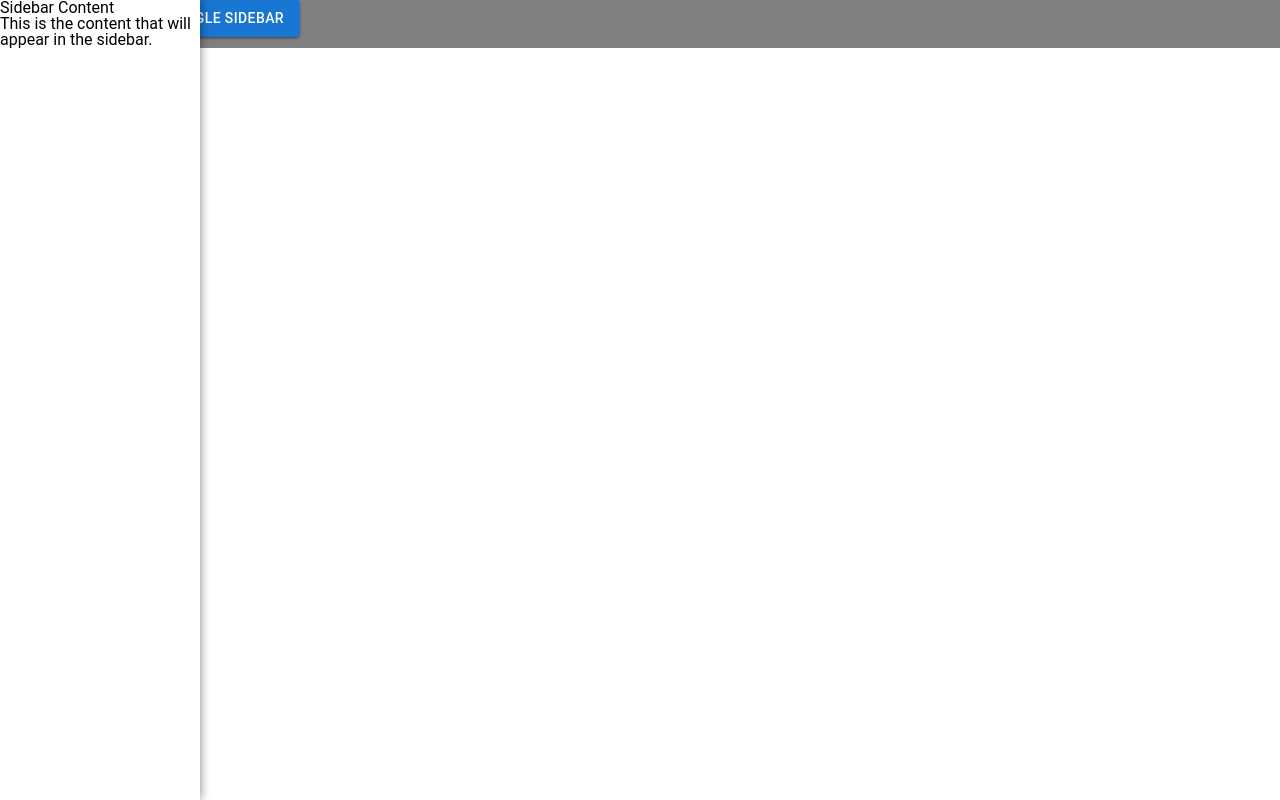
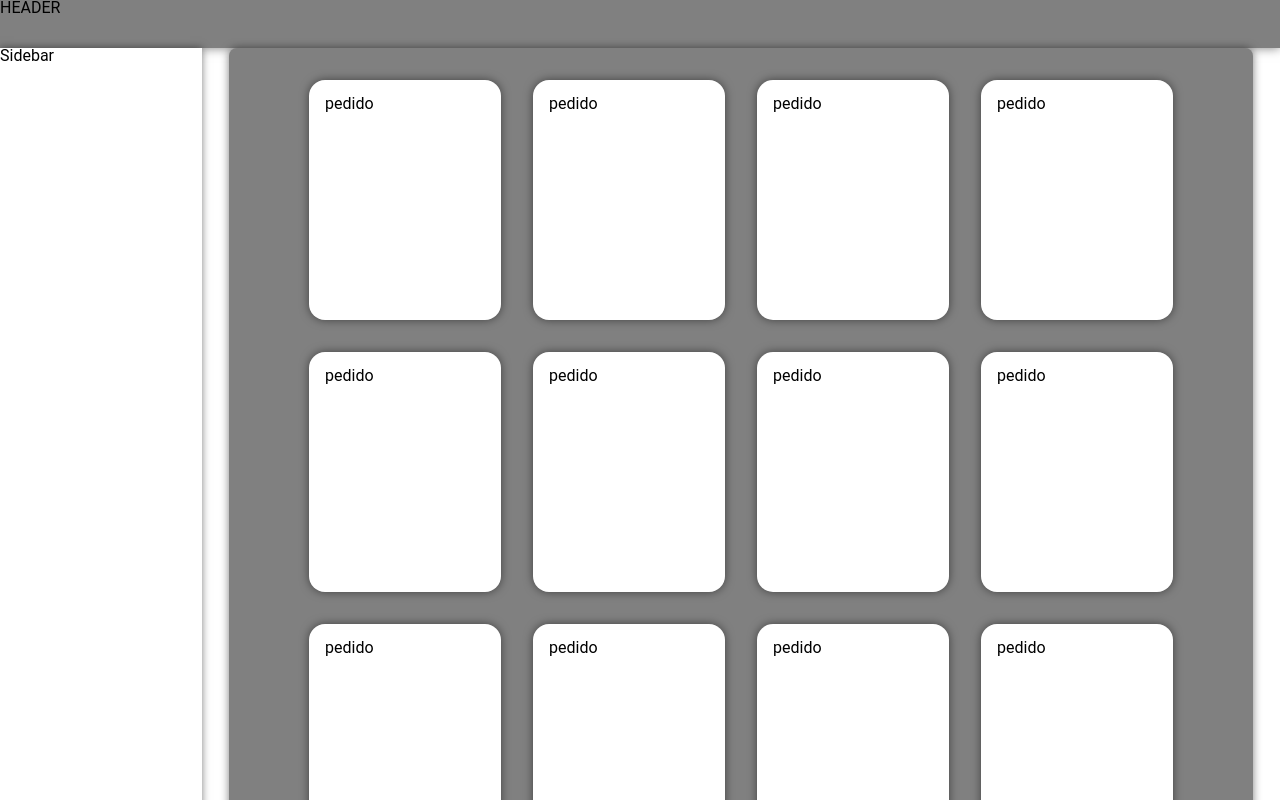
Before and after one commit to oscarmaia/tamega, a React (Create React App) app: page / in a window 1280 px wide. Shown: the top 800 px of the page. Built offline with nearby package versions, Linux system fonts and the light colour scheme.

Commit message:
refact: refact folder structure

```diff
--- a/src/App.js
+++ b/src/App.js
@@ -10,12 +10,14 @@ function App() {
     <BrowserRouter>
       <GlobalStyle />
       <Header />
+      <Sidebar>
         <Routes>
           <Route path="/" element={<Dashboard />} />
           <Route path="/dashboard" element={<Dashboard />} />
           <Route path="/home" element={<Home />} />
           <Route path="*" element={<NotFound />} />
         </Routes>
+      </Sidebar>
     </BrowserRouter>
   );
 }
--- a/src/components/Dashboard.js
+++ b/src/components/Dashboard.js
@@ -1,12 +1,54 @@
 import styled from "styled-components";
 import Button from "@mui/material/Button";
+import Order from "./order/Order";
 
 export default function Dashboard() {
   return (
-    <>
-      <h1>dashboard page</h1>
-    </>
+    <AreaContainer>
+      <DashboardContainer>
+        <OrderContainer>
+          <Order />
+          <Order />
+          <Order />
+          <Order />
+          <Order />
+          <Order />
+          <Order />
+          <Order />
+          <Order />
+          <Order />
+          <Order />
+          <Order />
+          <Order />
+          <Order />
+          <Order />
+          <Order />
+          <Order />
+          <Order />
+        </OrderContainer>
+      </DashboardContainer>
+    </AreaContainer>
   );
 }
 
-const DashboardContainer = styled.div``;
+const OrderContainer = styled.div`
+  display: flex;
+  flex-wrap: wrap;
+  align-items: center;
+  justify-content: center;
+  padding: 1rem;
+`;
+const AreaContainer = styled.div`
+  width: 100%;
+  display: flex;
+  justify-content: center;
+  align-items: center;
+`;
+const DashboardContainer = styled.div`
+  position: relative;
+  min-height: 95%;
+  width: 95%;
+  border-radius: 0.5rem;
+  background-color: grey;
+  box-shadow: 0 0 0.5rem rgba(0, 0, 0, 0.5);
+`;
--- a/src/components/Header.js
+++ b/src/components/Header.js
@@ -1,21 +1,18 @@
 import { Button } from "@mui/material";
+import { useEffect, useRef, useState } from "react";
 import styled from "styled-components";
 import Sidebar from "./Sidebar";
 
 export default function Header() {
-  return (
-    <HeaderContainer>
-      <Button variant="contained">Toggle Sidebar</Button>
-      <Sidebar ref={Sidebar.ref}></Sidebar>
-    </HeaderContainer>
-  );
+  function handleSidebarToggle() {
+    console.log("toggle");
+  }
+  return <HeaderContainer>HEADER</HeaderContainer>;
 }
 
 const HeaderContainer = styled.div`
   width: auto;
   height: 3rem;
   background-color: grey;
-  button {
-    margin-left: 150px;
-  }
+  box-shadow: 0 0 10px rgba(0, 0, 0, 0.5);
 `;
--- a/src/components/Sidebar.js
+++ b/src/components/Sidebar.js
@@ -1,41 +1,22 @@
-import { useEffect, useRef, useState } from "react";
+import { NavLink } from "react-router-dom";
 import styled from "styled-components";
 
-export default function Sidebar() {
-  const sidebarRef = useRef(null);
-  const [isSidebarOpen, setIsSidebarOpen] = useState(false);
-
-  const handleSidebarToggle = () => {
-    setIsSidebarOpen(!isSidebarOpen);
-  };
-
-  useEffect(() => {
-    const handleClickOutside = (event) => {
-      if (sidebarRef.current && !sidebarRef.current.contains(event.target)) {
-        setIsSidebarOpen(false);
-      }
-    };
-    document.addEventListener("click", handleClickOutside);
-    return () => {
-      document.removeEventListener("click", handleClickOutside);
-    };
-  }, [sidebarRef]);
-
+export default function Sidebar({ children }) {
   return (
-    <SidebarContainer ref={sidebarRef}>
-      <h2>Sidebar Content</h2>
-      <p>This is the content that will appear in the sidebar.</p>
-    </SidebarContainer>
+    <PageContainer>
+      <SidebarContainer>Sidebar</SidebarContainer>
+      {children}
+    </PageContainer>
   );
 }
 
+const PageContainer = styled.div`
+  display: flex;
+`;
+
 const SidebarContainer = styled.div`
-  position: absolute;
-  top: 0;
-  left: 0;
-  bottom: 0;
-  width: 200px;
+  width: 15rem;
+  min-height: calc(100vh - 3rem);
   background-color: #fff;
-  box-shadow: 0 0 10px rgba(0, 0, 0, 0.5);
-  z-index: 999;
+  box-shadow: 0 0 0.5rem rgba(0, 0, 0, 0.5);
 `;
--- /dev/null
+++ b/src/components/order/Order.js
@@ -0,0 +1,15 @@
+import styled from "@emotion/styled";
+
+export default function Order() {
+  return <OrderContainer>pedido</OrderContainer>;
+}
+
+const OrderContainer = styled.div`
+  width: 10rem;
+  height: 13rem;
+  padding: 1rem;
+  margin: 1rem;
+  background-color: white;
+  border-radius: 1rem;
+  box-shadow: 0 0 10px rgba(0, 0, 0, 0.5);
+`;
```
Lines whose indentation alone changed are shown as unchanged.
